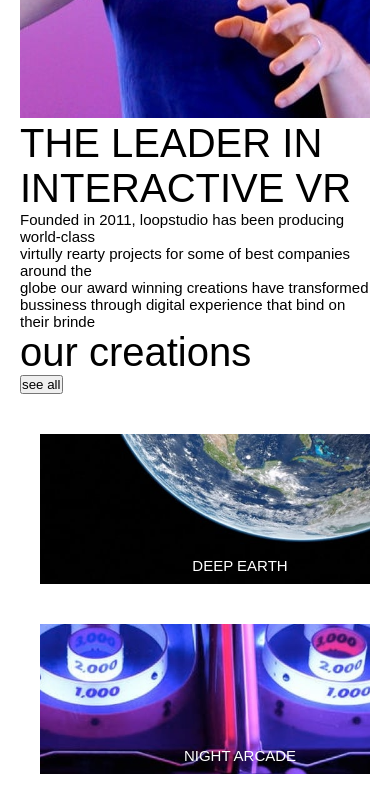
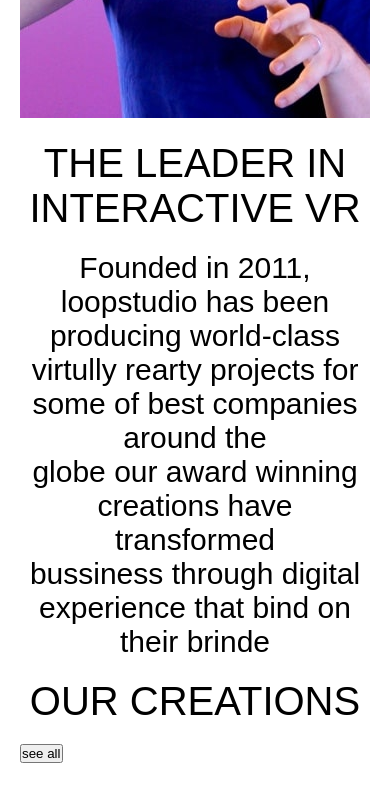
Before and after one commit to IshKevin/Loopstudios-landing-page, a React (Create React App) app: page / in a window 390 px wide. Shown: the part 860-1661 px from the top of the page. Built offline with nearby package versions, Linux system fonts and the light colour scheme.

Commit message:
fixing inst log

```diff
--- a/src/components/About.js
+++ b/src/components/About.js
@@ -20,7 +20,7 @@
 </div>
 
         <div className='sect2'>
-           <h3>our creations </h3>
+           <h3>OUR CREATIONS </h3>
            <button> see all</button>
         </div>
         <div className='photocases'>
--- a/src/index.css
+++ b/src/index.css
@@ -45,7 +45,14 @@
   font-family: 'Alata', sans-serif;
   font: weight 70px;
   font-size: small;
+  display: grid;
+  grid-template-columns: auto;
 }
+.insta-log{
+  display: inline-block;
+  letter-spacing: 20px;
+}
+
 .looplog{
   float: left;
   width: 50%;
@@ -323,6 +330,19 @@
     width: auto;
     height: auto;
   }
+  h3{
+  font-family: 'Alata', sans-serif;
+  font-weight: 400;
+  font-size: 40px;
+  text-align: center;
+  margin-top: 20px;
+  margin-bottom: 20px;
+  }
+  p{
+    font-size: 30px;
+    text-align: center;
+  }
+
   .photocase1, .photocase2 {
    display: flex;
    flex-direction: column;
@@ -506,10 +526,17 @@
     grid-row: 3;
     width: 100%;
     max-width: 100vw;
-    overflow: hidden;
     color: aliceblue;
     font-family: 'Alata', sans-serif;
-    font: weight 70px;
-    font-size: small;
+    font-weight: thin;
+    font-size: 15px;
+    text-align: center;
+    margin-top: 35px;
+    margin-bottom: 35px;
   }
+#linkmob{
+  display: flex;
+  flex-direction: column;
+  text-align: center;
 }
+}
```
Also changed, not shown: src/components/Footer.js (+2 -2 lines).
